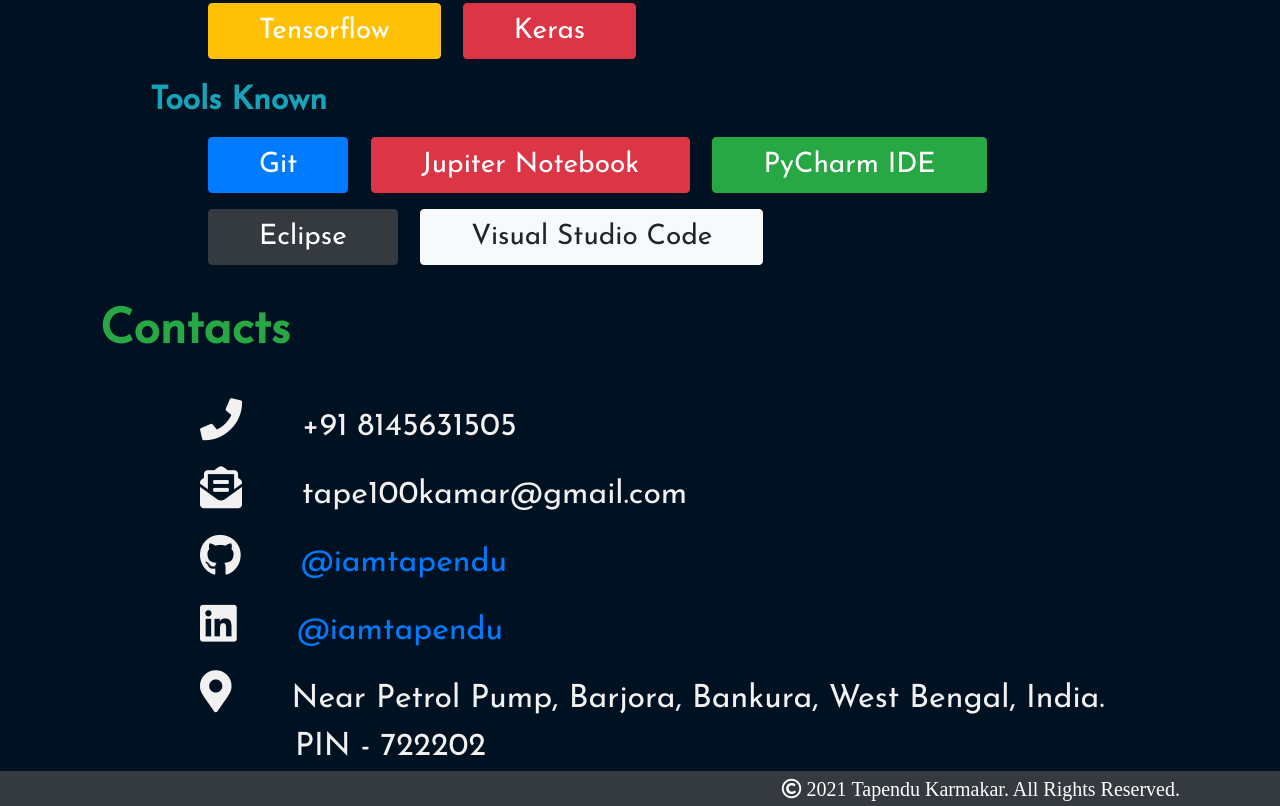
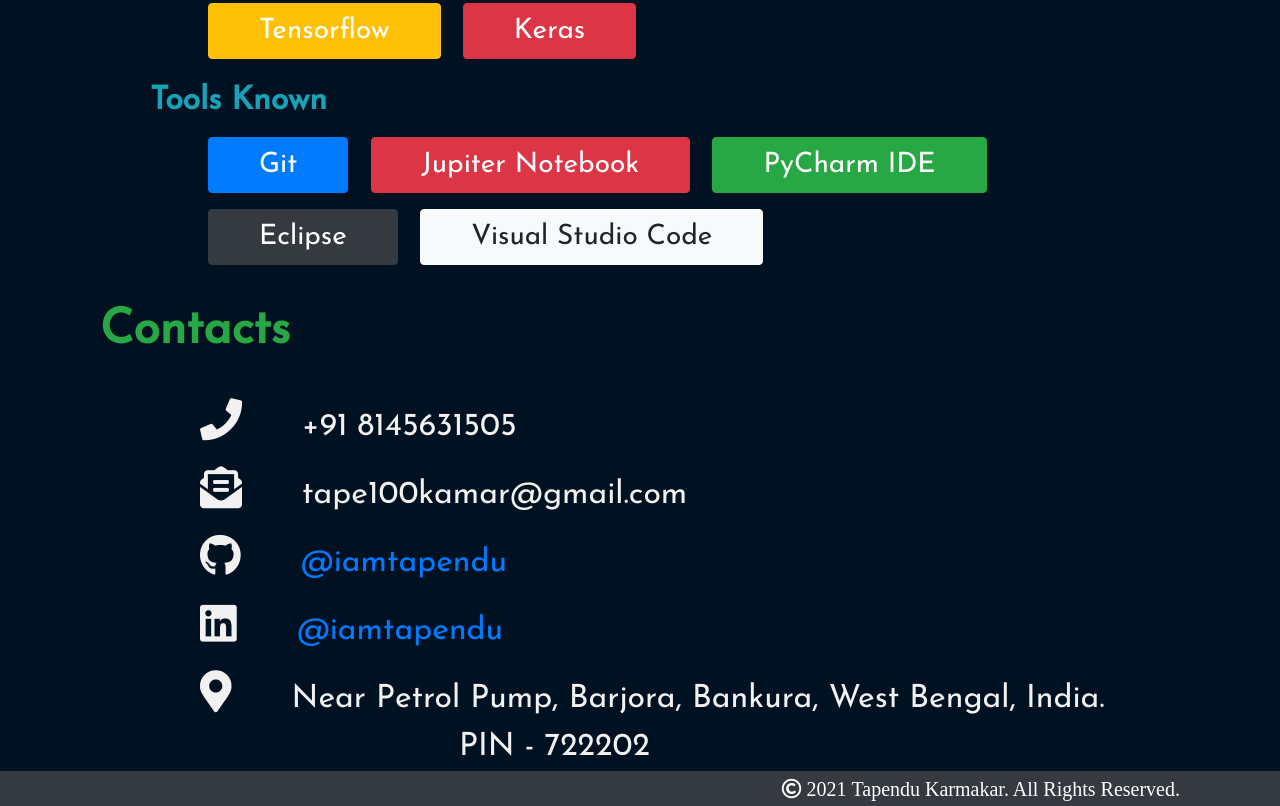
Before and after one commit to iamtapendu/iamtapendu.github.io, a plain HTML site: page index.html in a window 1280 px wide. Shown: the part 2494-3300 px from the top of the page. Drawn offline with nearby package versions, Linux system fonts and the light colour scheme.

Commit message:
minor change

```diff
--- a/index.html
+++ b/index.html
@@ -223,7 +223,7 @@
 
     <i class="fas fa-map-marker-alt high" style="font-size: 42px;padding-right: 50px;" ></i>
     Near Petrol Pump, Barjora, Bankura, West Bengal, India. <br>
-    <span style="padding-left: 145px;"> PIN - 722202</span>
+    <span style="padding-left: 30%;"> PIN - 722202</span>
 
   </div>
 </div>
```
